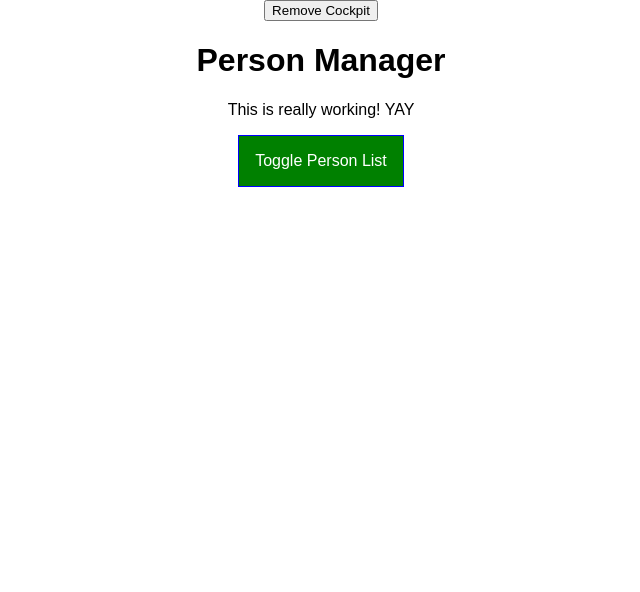
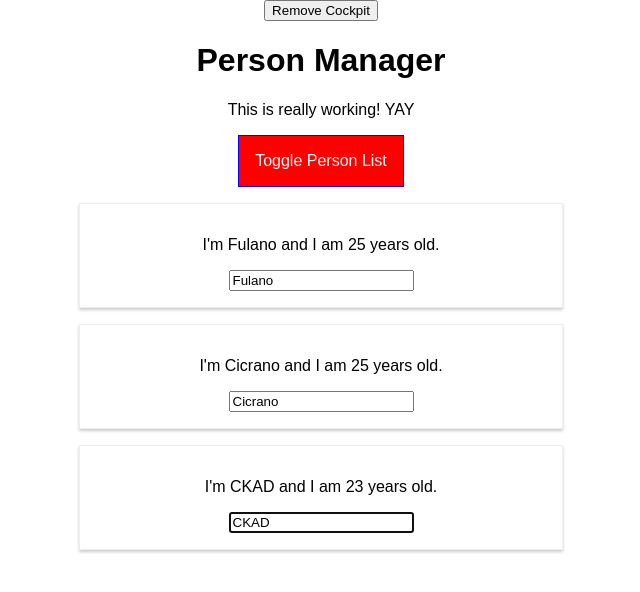
Before and after one commit to natanielmendes/angular-complete-guide, a React app: page / in a window 1280 px wide. Shown: the top 592 px of the page, without its empty margins (319-959 px from the left). Built offline with nearby package versions, Linux system fonts and the light colour scheme.

Commit message:
Refs with React Hooks

```diff
--- a/src/components/Cockpit/Cockpit.js
+++ b/src/components/Cockpit/Cockpit.js
@@ -1,14 +1,17 @@
-import React, { useEffect } from 'react';
+import React, { useEffect, useRef } from 'react';
 
 import classes from './Cockpit.css';
 
 const cockpit = (props) => {
+    const toggleBtnRef = useRef(null);
+
     useEffect(() => {
         console.log('[Cockpit.js] useEffect');
         // Http request...
-        setTimeout(() => {
-            alert('Saved data to cloud!');
-        }, 1000);
+        // setTimeout(() => {
+        //     alert('Saved data to cloud!');
+        // }, 1000);
+        toggleBtnRef.current.click();
         return () => {
             console.log('[Cockpit.js] cleanup work in useEffect');
         };
@@ -38,7 +41,7 @@
         <div className={classes.Cockpit}>
             <h1>{props.title}</h1>
             <p className={assignedClasses.join(' ')}>This is really working! YAY</p>
-            <button className={btnClass} onClick={props.clicked}>Toggle Person List</button>
+            <button ref={toggleBtnRef} className={btnClass} onClick={props.clicked}>Toggle Person List</button>
         </div>
     );
 };
```
